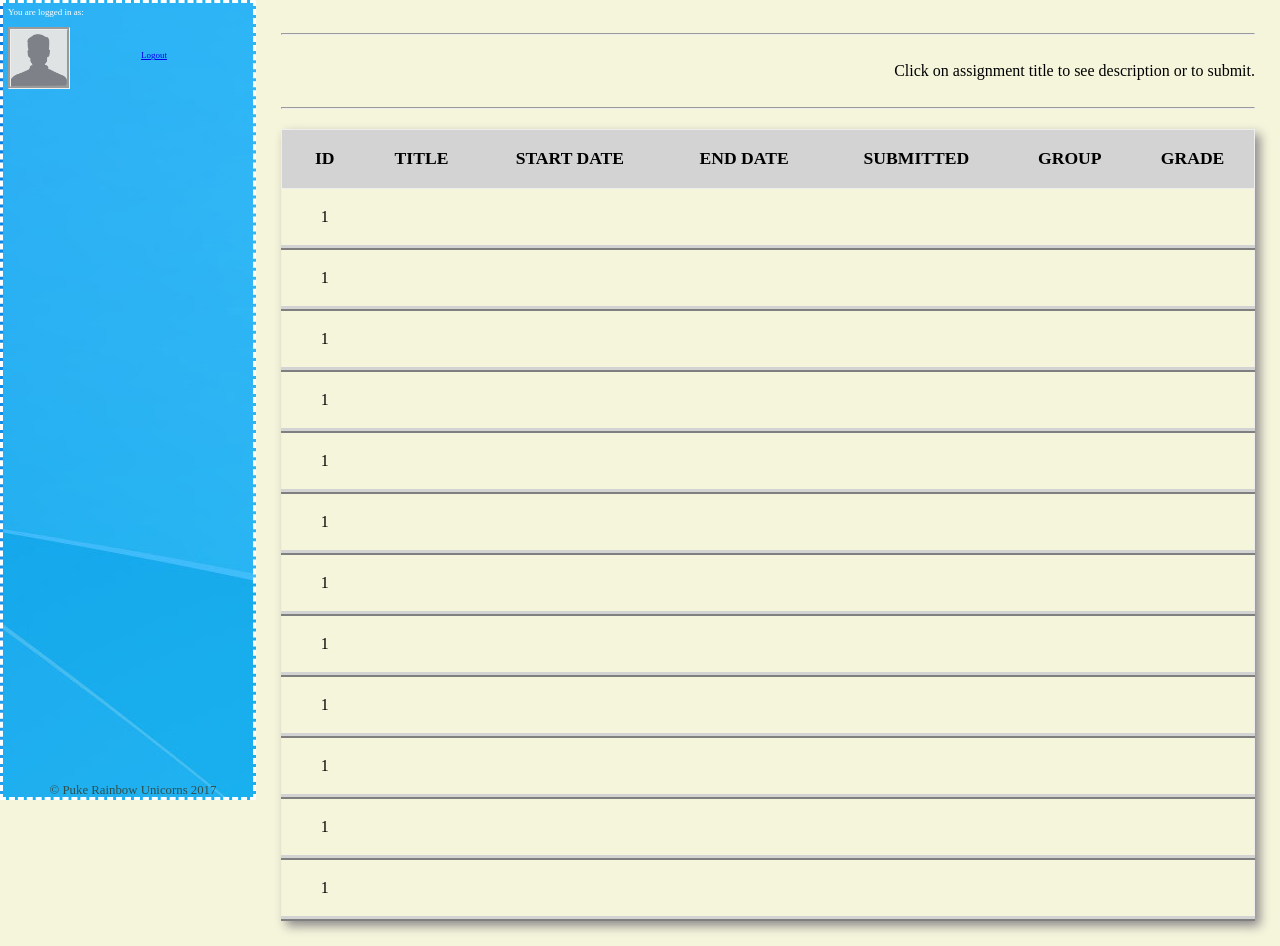
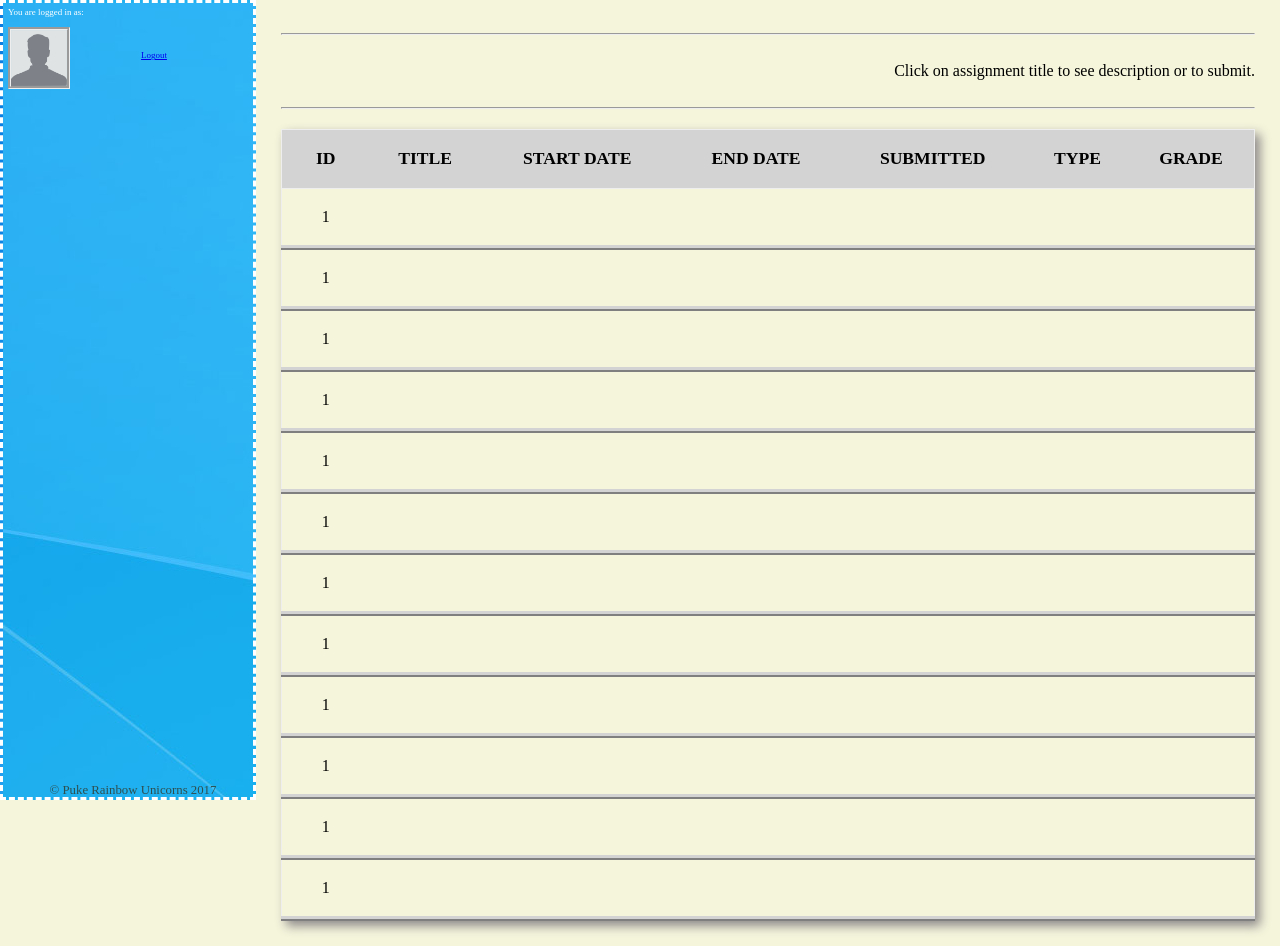
Before and after one commit to patiem/ccms-for-school-python-flask-SQLAlchemy, a Flask app: template app/templates/assignments/assignments.html in a window 1280 px wide. Run offline with Flask 2, Linux system fonts and the light colour scheme; the template is opened without the code that fills it: values that come from a table or form of the project are taken from there, others are empty; data comes from the database, SQL or seed files in the repository; some web fonts are replaced.

Commit message:
change GROUP to TYPE

```diff
--- a/app/templates/assignments/assignments.html
+++ b/app/templates/assignments/assignments.html
@@ -20,7 +20,7 @@
             <th>START DATE</th>
             <th>END DATE</th>
             <th>SUBMITTED</th>
-            <th>GROUP</th>
+            <th>TYPE</th>
             <th>GRADE</th>
         </tr>
         {% set i = 1 %}
```
